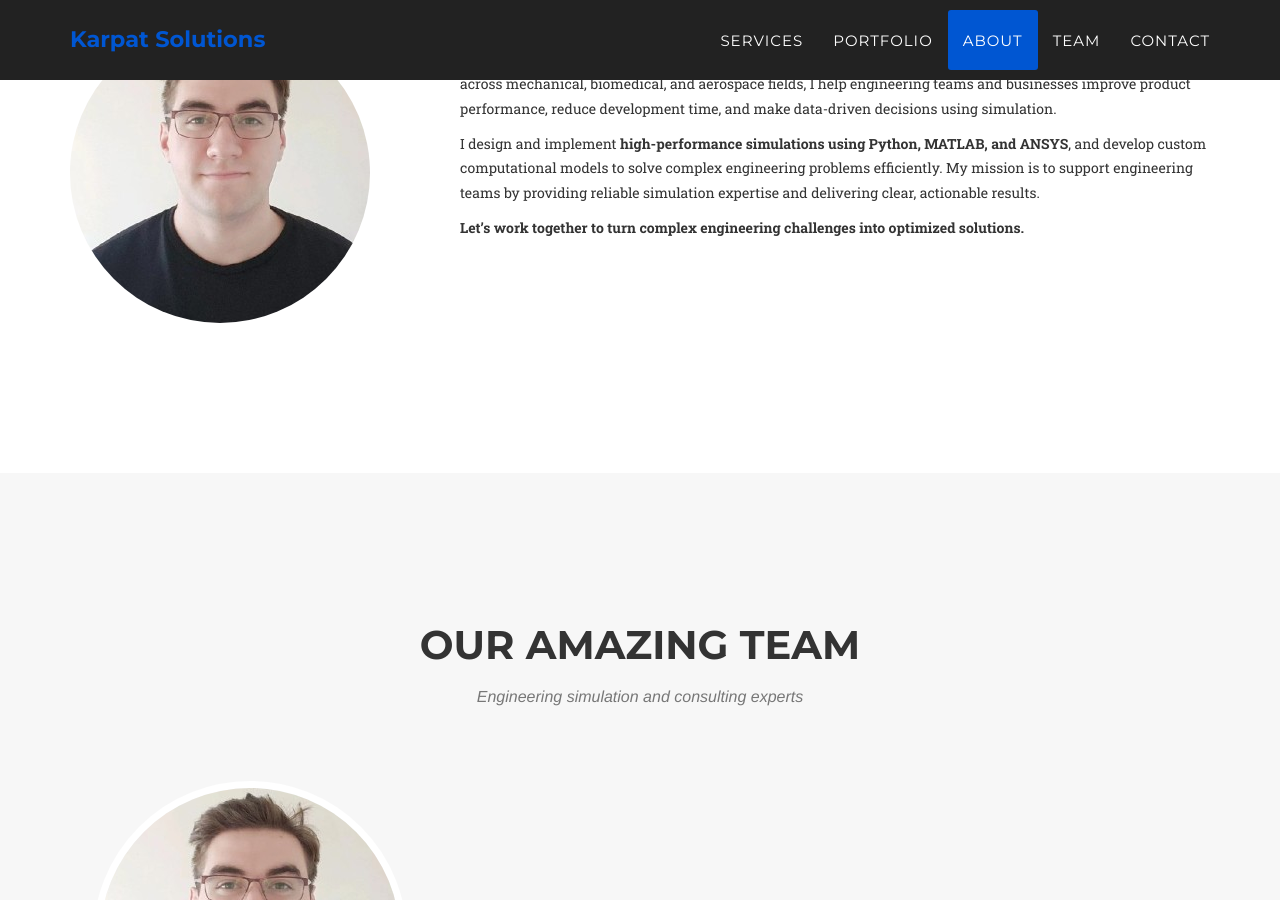
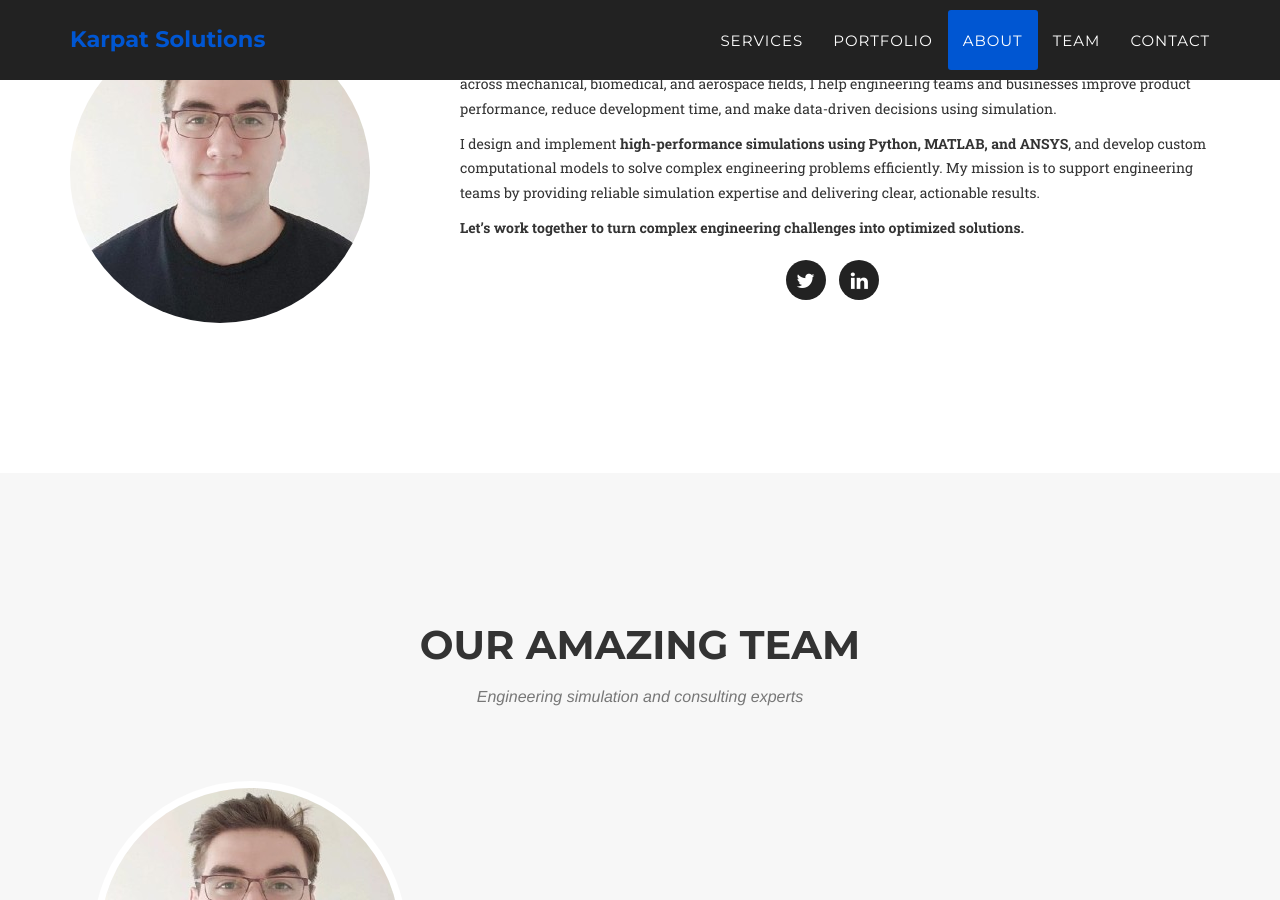
Before and after one commit to ZMatrix253/karpat-solutions, a Jekyll site: the page built from index.html, in a window 1280 px wide and 900 px high, scrolled down 2888 px. Built offline with Jekyll 4.4.1, drawn with Linux system fonts in a browser that asks for light colours; some web fonts are replaced.

Commit message:
Enhance about section with social media links
Added social media links and enhanced the about section.

```diff
--- a/_includes/about.html
+++ b/_includes/about.html
@@ -1,6 +1,7 @@
 <!-- About Section -->
 <section id="about">
   <div class="container">
+    <!-- Section Header -->
     <div class="row">
       <div class="col-lg-12 text-center">
         <h2 class="section-heading">About Me</h2>
@@ -8,10 +9,14 @@
       </div>
     </div>
 
+    <!-- About Content -->
     <div class="row">
+      <!-- Image -->
       <div class="col-md-4 text-center">
         <img class="img-circle img-responsive" src="img/about/1.jpg" alt="Zoltan Marton">
       </div>
+
+      <!-- Description -->
       <div class="col-md-8">
         <p>
           I’m <strong>Zoltan Marton</strong>, a Simulation & Computational Engineering Consultant specializing in
@@ -28,6 +33,23 @@
         <p>
           <strong>Let’s work together to turn complex engineering challenges into optimized solutions.</strong>
         </p>
+
+        <!-- Social Buttons -->
+        <div class="row text-center" style="margin-top: 20px;">
+          <ul class="social-buttons list-inline">
+            <li>
+              <a href="https://twitter.com/yourprofile" target="_blank">
+                <i class="fa fa-twitter"></i>
+              </a>
+            </li>
+            <li>
+              <a href="https://linkedin.com/in/yourprofile" target="_blank">
+                <i class="fa fa-linkedin"></i>
+              </a>
+            </li>
+            <!-- Add more social links here if needed -->
+          </ul>
+        </div>
       </div>
     </div>
   </div>
```
